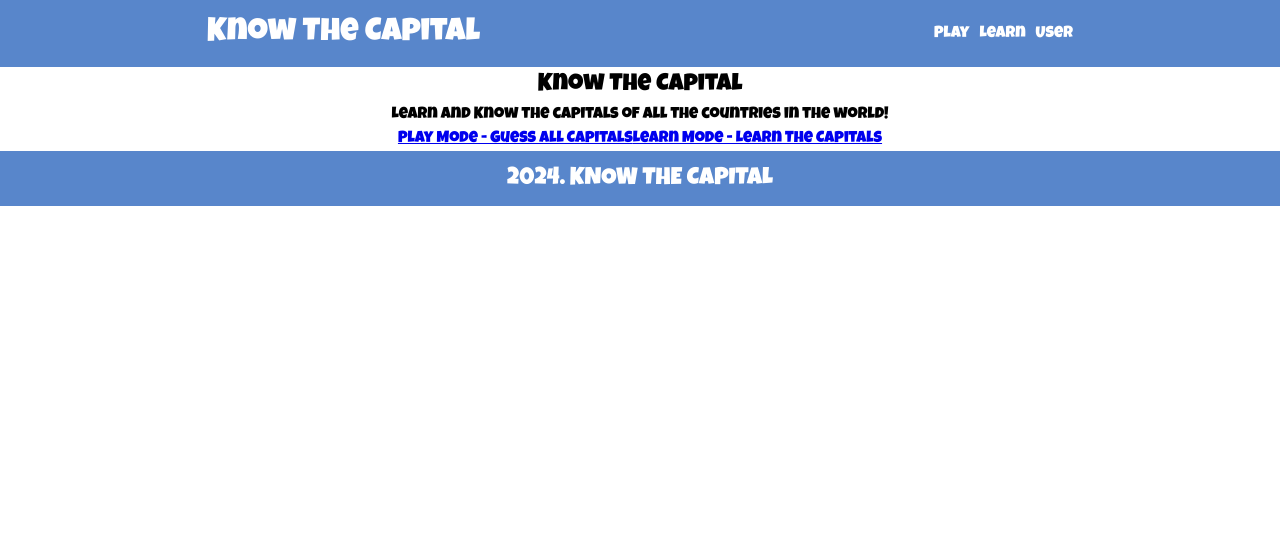
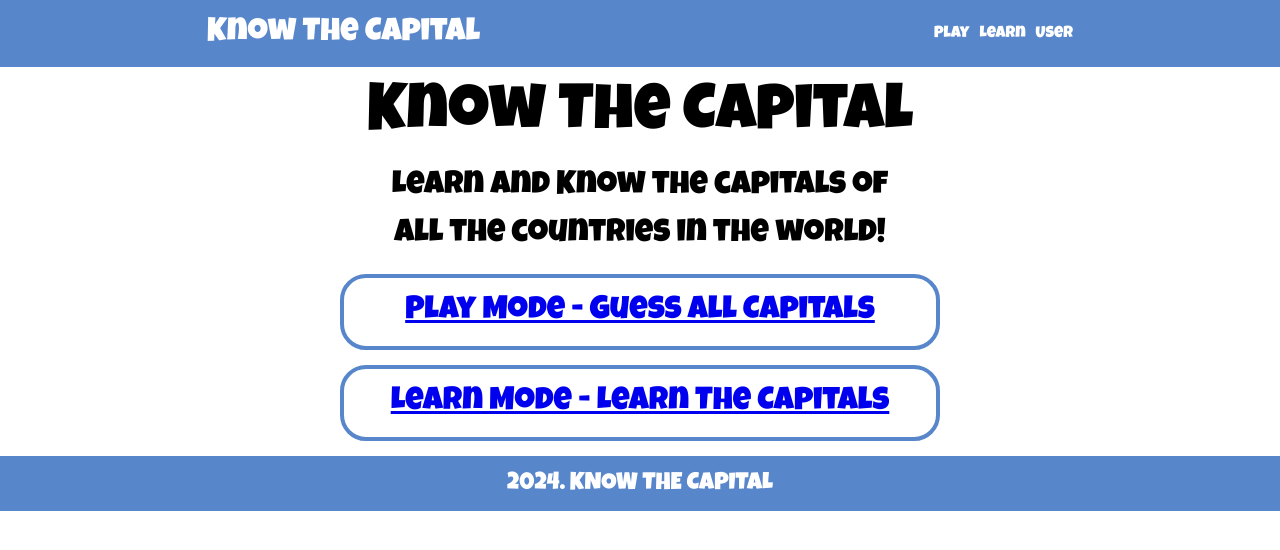
Before and after one commit to AlexNikolov2/Web-Dev-Bootcamp-Udemy, a React (Vite) app in the folder know-your-capital/front/: page / in a window 1280 px wide. Shown: the top 550 px of the page. Built offline with nearby package versions, Linux system fonts and the light colour scheme.

Commit message:
styling the main page

```diff
--- a/know-your-capital/front/src/App.css
+++ b/know-your-capital/front/src/App.css
@@ -1,5 +1,28 @@
+/*@import url('./index.css');*/
+
 #root {
   /*max-width: 1280px;*/
   margin: 0 auto;
   text-align: center;
 }
+main{
+  font-size: 2rem;
+  height:auto;
+}
+main .buttons a{
+  display: block;
+  max-width: 600px;
+  padding: 10px 15px;
+  border-radius: 26px;
+  border: 4px solid var(--primary);
+  margin-top: 15px;
+  margin-bottom: 15px;
+}
+main .title h1{
+  font-size: 2em;
+  max-width: 550px;
+}
+main .title p{
+  font-size: 1em;
+  max-width: 550px;
+}
--- a/know-your-capital/front/src/App.jsx
+++ b/know-your-capital/front/src/App.jsx
@@ -16,6 +16,7 @@ function App() {
           <a href="/">Play Mode - Guess All Capitals</a>
           <a href="/">Learn Mode - Learn The Capitals</a>
         </section>
+
       </main>
       <FooterComponent />
     </>
--- a/know-your-capital/front/src/components/Footer/Footer.css
+++ b/know-your-capital/front/src/components/Footer/Footer.css
@@ -4,4 +4,7 @@ footer {
   display: flex;
   color: white;
   padding: 0.6rem 0;
+  position: relative;
+  bottom: 0;
+  width: 100%;
 }
```
